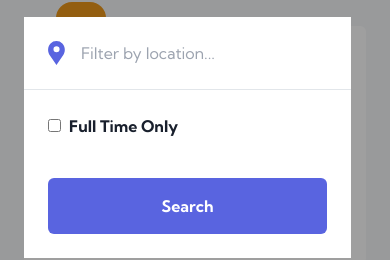
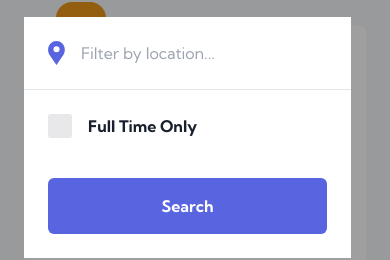
Before and after one commit to VeljkoKnezevic/devjobs, a React (Vite) app: page / in a window 390 px wide. Both pictures are taken after a click on the button 267 px from the left and 136 px from the top of the page. Shown: the part 207-467 px from the top of the page. Built offline with nearby package versions, Linux system fonts and the light colour scheme.

Commit message:
Finished mobile styling

```diff
--- a/package.json
+++ b/package.json
@@ -12,7 +12,6 @@
   "dependencies": {
     "color-convert": "^2.0.1",
     "eslint-config-airbnb-typescript": "^17.0.0",
-    "rc-checkbox": "^3.0.1",
     "react": "^18.2.0",
     "react-dom": "^18.2.0",
     "react-router-dom": "^6.11.2",
--- a/src/App.tsx
+++ b/src/App.tsx
@@ -34,7 +34,6 @@ const App = () => {
                 dark={dark}
                 setDark={setDark}
                 data={data}
-                setData={setData}
                 getData={getData}
               />
             }
--- a/src/components/Filter.tsx
+++ b/src/components/Filter.tsx
@@ -1,5 +1,4 @@
 /* eslint-disable jsx-a11y/label-has-associated-control */
-import Checkbox from "rc-checkbox";
 import { FormEvent, SetStateAction, useState } from "react";
 import { FilterTypes } from "../Data";
 
@@ -26,11 +25,12 @@ const Filter = ({ filters, setFilters, setOpenFilter }: FilterProps) => {
   return (
     <form
       onSubmit={handleFilterSubmit}
-      className="absolute left-6 top-56 z-20 w-[327px] bg-white"
+      className="absolute left-6 top-56 z-20 w-[327px] bg-white dark:bg-very-dark-blue"
     >
       <div className="flex gap-4 border-b-[1px] border-dark-gray border-opacity-20 p-6">
         <img src="/assets/desktop/icon-location.svg" alt="" />
         <input
+          className="text-very-dark-blue dark:bg-very-dark-blue dark:text-white"
           value={filtersCopy.location}
           onChange={(e) =>
             setFiltersCopy((prev) => ({ ...prev, location: e.target.value }))
@@ -42,15 +42,16 @@ const Filter = ({ filters, setFilters, setOpenFilter }: FilterProps) => {
       <div className="flex flex-col p-6">
         <label
           htmlFor="checkbox"
-          className="text-base font-bold text-very-dark-blue"
+          className="flex gap-4 text-base font-bold text-very-dark-blue dark:text-white"
         >
-          <Checkbox
+          <input
+            type="checkbox"
             id="checkbox"
             checked={filtersCopy.fullTime}
             onChange={() =>
               setFiltersCopy((prev) => ({ ...prev, fullTime: !prev.fullTime }))
             }
-            className="mr-2"
+            className="h-6 w-6 appearance-none rounded-[3px] bg-very-dark-blue bg-opacity-10 bg-center bg-no-repeat checked:bg-violet checked:bg-[url(/assets/desktop/icon-check.svg)] dark:bg-white dark:bg-opacity-10 dark:checked:bg-violet"
           />
           Full Time Only
         </label>
--- a/src/components/Jobs.tsx
+++ b/src/components/Jobs.tsx
@@ -1,40 +1,32 @@
-import { SetStateAction, useEffect } from "react";
-import { Data, FilterTypes } from "../Data";
+import { useEffect } from "react";
+import { Data, FilterTypes, JobData } from "../Data";
 import Job from "./Job";
-import { JobData } from "../Data";
 
 type JobsProps = {
   data: Data | undefined;
-  setData: React.Dispatch<SetStateAction<Data | undefined>>;
   filters: FilterTypes;
   getData: () => void;
 };
 
-const Jobs = ({ data, setData, filters, getData }: JobsProps) => {
+const Jobs = ({ data, filters, getData }: JobsProps) => {
   useEffect(() => {
     getData();
   }, [getData]);
 
   const filteringFunction = (job: JobData, filter: string | boolean) => {
     if (filter === filters.search) {
-      if (!filters.search) {
-        return job;
-      }
+      if (!filters.search) return job;
 
       return job.position.toLowerCase().includes(filters.search);
     }
 
     if (filter === filters.fullTime) {
-      if (!filters.fullTime) {
-        return job;
-      }
+      if (!filters.fullTime) return job;
 
       return job.contract === "Full Time";
     }
 
-    if (!filters.location) {
-      return job;
-    }
+    if (!filters.location) return job;
 
     return job.location.toLowerCase().includes(filters.location.toLowerCase());
   };
--- a/src/components/Main.tsx
+++ b/src/components/Main.tsx
@@ -9,12 +9,11 @@ type MainProps = {
   dark: boolean;
   setDark: React.Dispatch<SetStateAction<boolean>>;
   data: Data | undefined;
-  setData: React.Dispatch<SetStateAction<Data | undefined>>;
 
   getData: () => void;
 };
 
-const Main = ({ dark, setData, setDark, data, getData }: MainProps) => {
+const Main = ({ dark, setDark, data, getData }: MainProps) => {
   const [openFilter, setOpenFilter] = useState(false);
 
   const [filters, setFilters] = useState<FilterTypes>({
@@ -26,7 +25,14 @@ const Main = ({ dark, setData, setDark, data, getData }: MainProps) => {
     <main className="h-full w-full bg-light-gray pb-16 font-kumbh dark:bg-midnight">
       {openFilter && (
         <>
-          <div className="absolute z-10 h-full w-full  bg-[#111] opacity-40"></div>
+          <div
+            role="button"
+            tabIndex={0}
+            aria-label="Exit the filter"
+            onClick={() => setOpenFilter(false)}
+            onKeyDown={() => setOpenFilter(false)}
+            className="absolute z-10 h-full w-full  bg-[#111] opacity-40"
+          ></div>
           <Filter
             setOpenFilter={setOpenFilter}
             filters={filters}
@@ -41,7 +47,7 @@ const Main = ({ dark, setData, setDark, data, getData }: MainProps) => {
         setFilters={setFilters}
       />
 
-      <Jobs setData={setData} data={data} filters={filters} getData={getData} />
+      <Jobs data={data} filters={filters} getData={getData} />
       <button
         className="text-bold mx-auto mt-8 block bg-violet px-8 py-4  text-base text-white"
         type="button"
--- a/src/components/Search.tsx
+++ b/src/components/Search.tsx
@@ -24,7 +24,7 @@ const Search = ({ filters, setFilters, setOpenFilter }: SearchProps) => {
       className="mx-6 -mt-10 flex items-center justify-between rounded-md bg-white p-4 dark:bg-very-dark-blue"
     >
       <input
-        className="dark:bg-very-dark-blue"
+        className="text-very-dark-blue dark:bg-very-dark-blue dark:text-white"
         type="text"
         placeholder="Filter by title..."
         onChange={(e) =>
```
Also changed, not shown: 1 other file (tests, documents, lock files or other folders).
